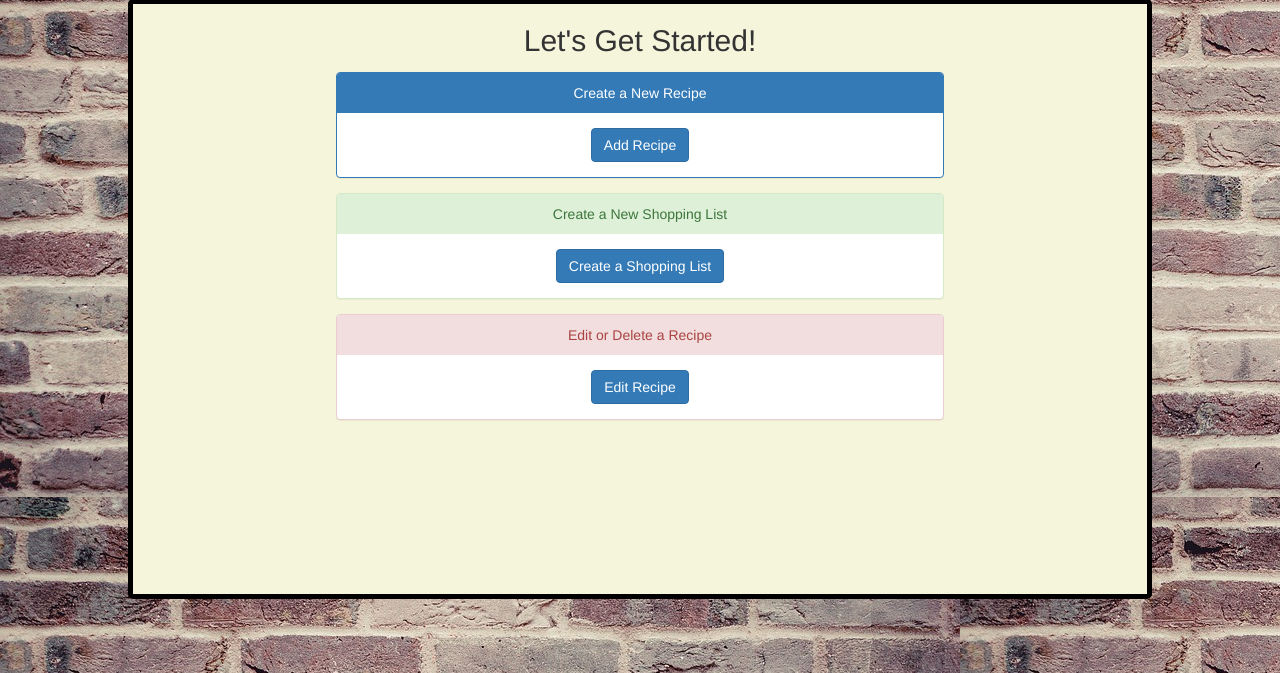
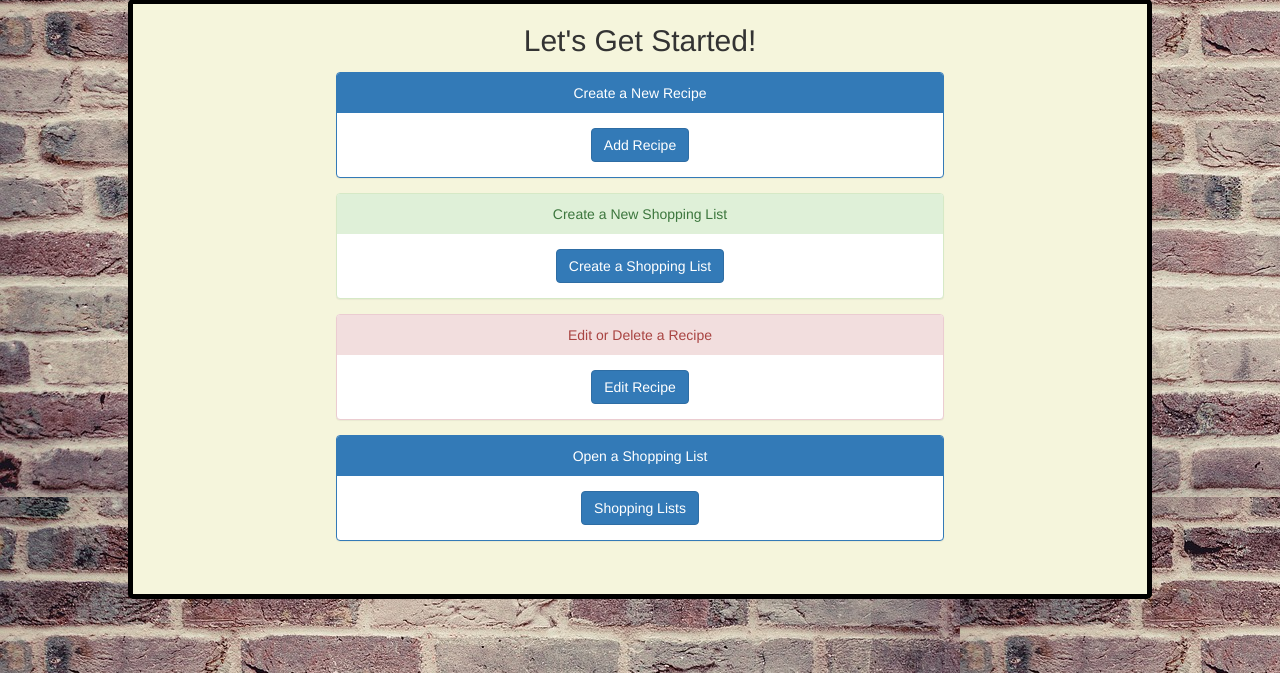
Before and after one commit to ReciME/FlaskApp, a Flask app: page / in a window 1280 px wide. Shown: the part 127-800 px from the top of the page. Run offline with Flask 2, Linux system fonts and the light colour scheme; parts of the project's set-up code (start-up, migrations or seed data) failed here and were passed over; some libraries are stand-ins or nearby versions.

Commit message:
Added a shopping list table and todo list type feature

```diff
--- a/recime/templates/generateList.html
+++ b/recime/templates/generateList.html
@@ -26,6 +26,8 @@
         </tbody>
     </table>
   {% endfor %}
+  <h4><em>Give Your Shopping List a Cool Name</em></h4><br>
+  <input type="text" class="form-control" id="title" name="name" required>
   <button style="margin-bottom:10px" type=submit class="btn btn-primary">Finalize List</button>
 </form>
 </center>
--- a/recime/templates/landing.html
+++ b/recime/templates/landing.html
@@ -19,5 +19,11 @@
     <div class="panel-body"><button class='btn btn-primary' onclick="window.location.href='{{ url_for('editRecipe') }}'">Edit Recipe</button></div>
   </div>
 </div>
+<div style="margin:15px; width: 60%" class="panel-group">
+  <div class="panel panel-primary">
+    <div class="panel-heading">Open a Shopping List</div>
+    <div class="panel-body"><button class='btn btn-primary' onclick="window.location.href='{{ url_for('readList') }}'">Shopping Lists</button></div>
+  </div>
+</div>
 
 {% endblock %}
--- a/recime/templates/layout.html
+++ b/recime/templates/layout.html
@@ -1,5 +1,6 @@
 <!doctype html>
 <title>Flaskr</title>
+<script src="https://ajax.googleapis.com/ajax/libs/jquery/3.1.0/jquery.min.js"></script>
 <link rel=stylesheet type=text/css href="{{ url_for('static', filename='css/bootstrap.min.css') }}">
 <link rel="shortcut icon" href="{{ url_for('static', filename='img/favicon.ico')}}" type="image/x-icon">
 <link rel=stylesheet type=text/css href="{{ url_for('static', filename='css/mycss.css') }}">
--- a/recime/views.py
+++ b/recime/views.py
@@ -87,6 +87,21 @@ def startShoppingList():
     recipes = db.session.query(Recipe).all()
     return render_template("startShoppingList.html", recipes=recipes)
 
+@app.route('/readList')
+def readList():
+    lists = db.session.query(List).all()
+    return render_template("readShoppingLists.html", lists=lists)
+
+@app.route('/openList/<listID>')
+def openList(listID):
+    list = db.session.query(List).filter_by(id = listID).first()
+    items = list.ingredients
+    itemList = []
+    for item in items.split(","):
+        if (item is not "" and item is not None):
+            itemList.append(db.session.query(Ingredient).filter_by(id = item).first())
+    return render_template("readShoppingList.html", ingredients=itemList, list=list)
+
 @app.route('/createList', methods=['POST'])
 def createShoppingList():
     recipes = request.form.getlist('recipe')
@@ -108,6 +123,7 @@ def createShoppingList():
 @app.route('/finalize', methods=['POST'])
 def finalizeShoppingList():
     currList = app.config['CURR_RECIPE']
+    listName = request.form.get("name")
     for itemType in currList:
         delItems = request.form.getlist(itemType)
         for itemID in delItems:
@@ -115,6 +131,7 @@ def finalizeShoppingList():
                 if (i.id == int(itemID)):
                     currList[itemType].remove(i)
     app.config['CURR_RECIPE'] = currList
+    db_createShoppingList(listName, currList)
     return render_template('shoppingList.html', recipeList=currList)
 
 @app.route('/updateRecipe/<recipeID>', methods=['POST'])
```
Also changed, not shown: recime/lib.py (+14 -0 lines), recime/model.py (+9 -0 lines).
